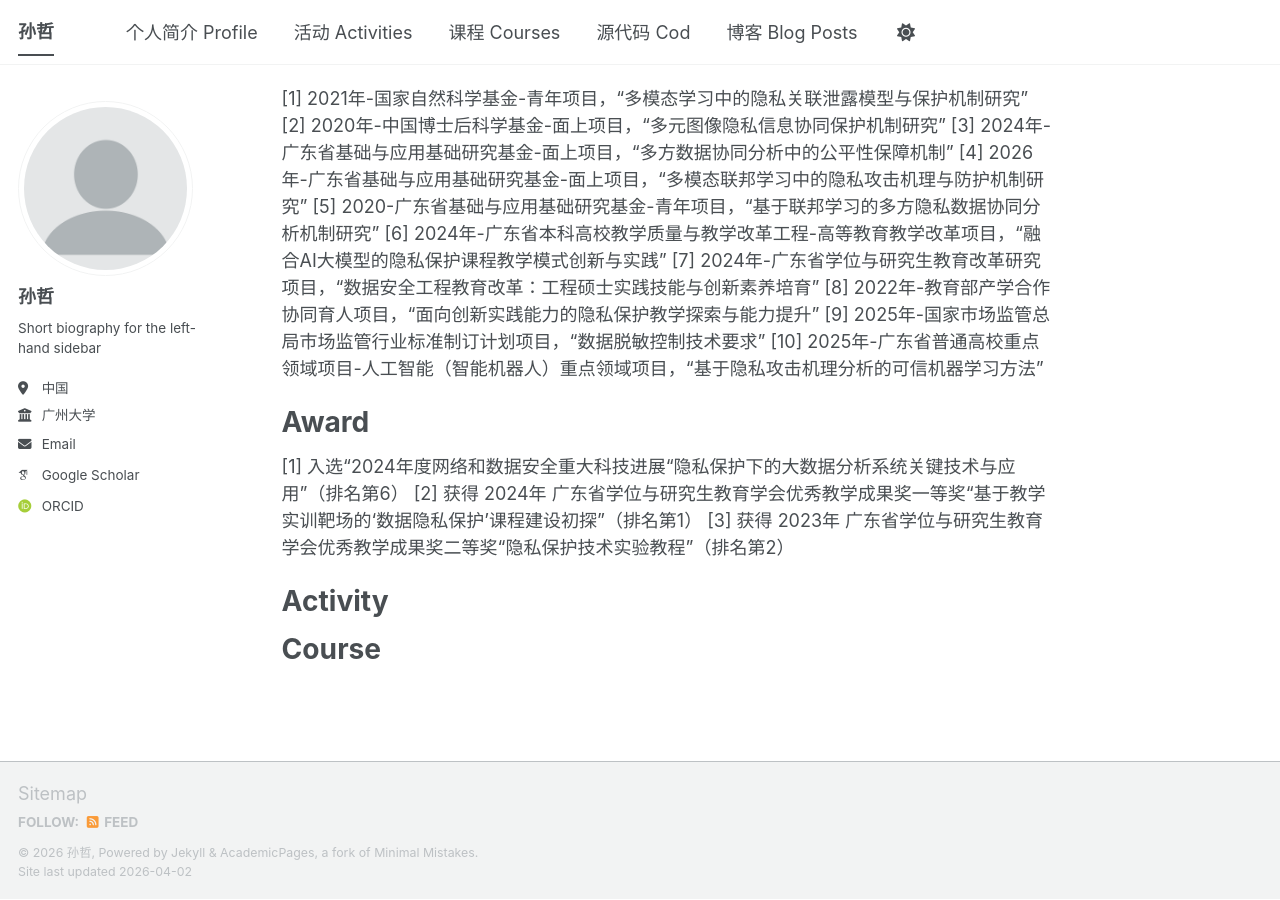
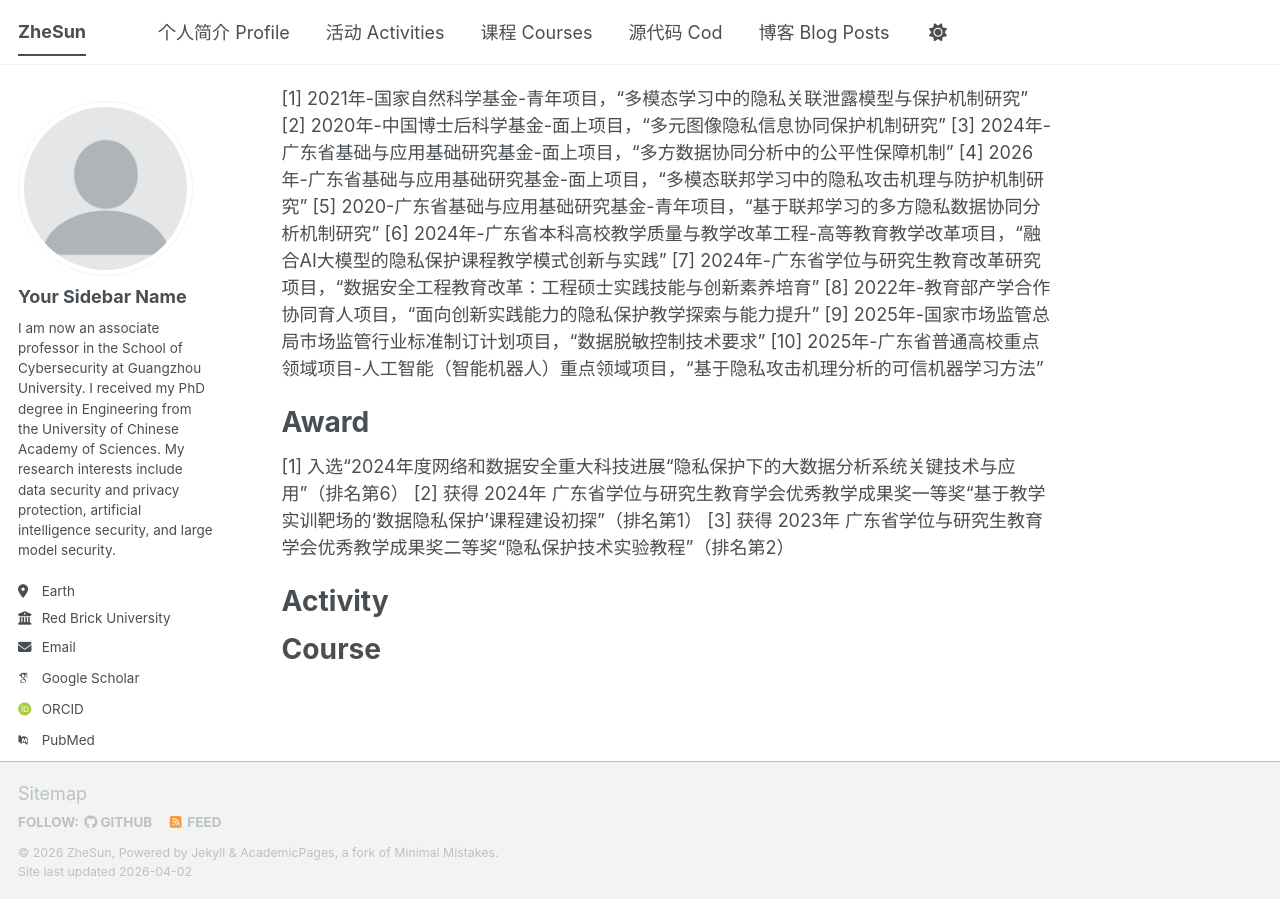
Before and after one commit to ZheSun208/ZheSun208.github.io, a Jekyll site: the page built from _pages/about.md, in a window 1280 px wide and 900 px high, scrolled down 1740 px. Built offline with Jekyll 4.4.1, drawn with Linux system fonts in a browser that asks for light colours; some web fonts are replaced; a script bundle is joined from its source files by our own code; library files that are not in the unit come from our copies.

Commit message:
Update _config.yml

```diff
--- a/_config.yml
+++ b/_config.yml
@@ -9,14 +9,14 @@
 # Basic Site Settings
 locale                   : "en-US"
 site_theme               : "default" # The available themes options are "default", "air", "sunrise", "mint", "dirt" and "contrast"
-title                    : "孙哲"
+title                    : "ZheSun"
 title_separator          : "-"
-name                     : &name "孙哲"
+name                     : &name "ZheSun"
 description              : &description "Your Name's academic portfolio"   # Update this with a general description of your site, this is the default if not overridden by a page
-url                      : https://zhesun208.github.io # The base hostname & protocol for your site e.g. "https://[your GitHub username].github.io",
+url                      : https://zhesun208.github.io/ # The base hostname & protocol for your site e.g. "https://[your GitHub username].github.io",
                                                            # or if you already have some other page hosted on Github then use "https://[your GitHub username].github.io/[Your Repo Name]"
 baseurl                  : "" # the subpath of your site, e.g. "/blog"
-repository               : "zhesun208/zhesun208.github.io"
+repository               : "zhesun/zhesun.github.io"
 
 # Site Author - The following control what appear as part of the author content on the side bar.
 #               If a field is blank the icon and link will not appear, otherwise it will be shown.
@@ -24,24 +24,25 @@ repository               : "zhesun208/zhesun208.github.io"
 author:
   # Biographic information
   avatar           : "profile.png"
-  name             : "孙哲"
+  name             : "Your Sidebar Name"
   pronouns         : # example: "she/her"
-  bio              : "Short biography for the left-hand sidebar"
-  location         : "中国"
-  employer         : "广州大学"
+  bio              : "I am now an associate professor in the School of Cybersecurity at Guangzhou University.
+I received my PhD degree in Engineering from the University of Chinese Academy of Sciences. My research interests include data security and privacy protection, artificial intelligence security, and large model security."
+  location         : "Earth"
+  employer         : "Red Brick University"
   uri              : # URL
-  email            : "sunzhe@gzhu.edu.cn"
+  email            : "none@example.org"
 
   # Academic websites
   academia         : # URL
   arxiv            : # URL - Update with the correct link to your profile
-  googlescholar    : "https://scholar.google.com/citations?hl=zh-CN&user=ELQJmtwAAAAJ"
+  googlescholar    : "https://scholar.google.com/citations?user=PS_CX0AAAAAJ"
   inspire-hep      : # URL
   impactstory      : # URL
-  orcid            : "https://orcid.org/0000-0002-4633-7675"
+  orcid            : "https://orcid.org/yourorcidurl"
   semantic         : # URL
   ssrn             : # URL
-  pubmed           : # URL
+  pubmed           : "https://www.ncbi.nlm.nih.gov/pubmed/?term=john+snow"
   researchgate     : # URL
   scopus           : # URL
   zotero           : # URL
@@ -51,13 +52,13 @@ author:
   bitbucket        : # Username - Update with your username on the site
   codepen          : # Username
   dribbble         : # Username
-  github           : # URL
+  github           : "academicpages"
   kaggle           : # Username
   stackoverflow    : # User number or user number and name (i.e., use "1" or "1/jeff-atwood")
 
   # Social media
   artstation       : # Username
-  bluesky          : # URL # Replace this with you Bluesky username
+  bluesky          : "bsky.app" # Replace this with you Bluesky username
   facebook         : # Username
   flickr           : # Username
   foursquare       : # Username
```
